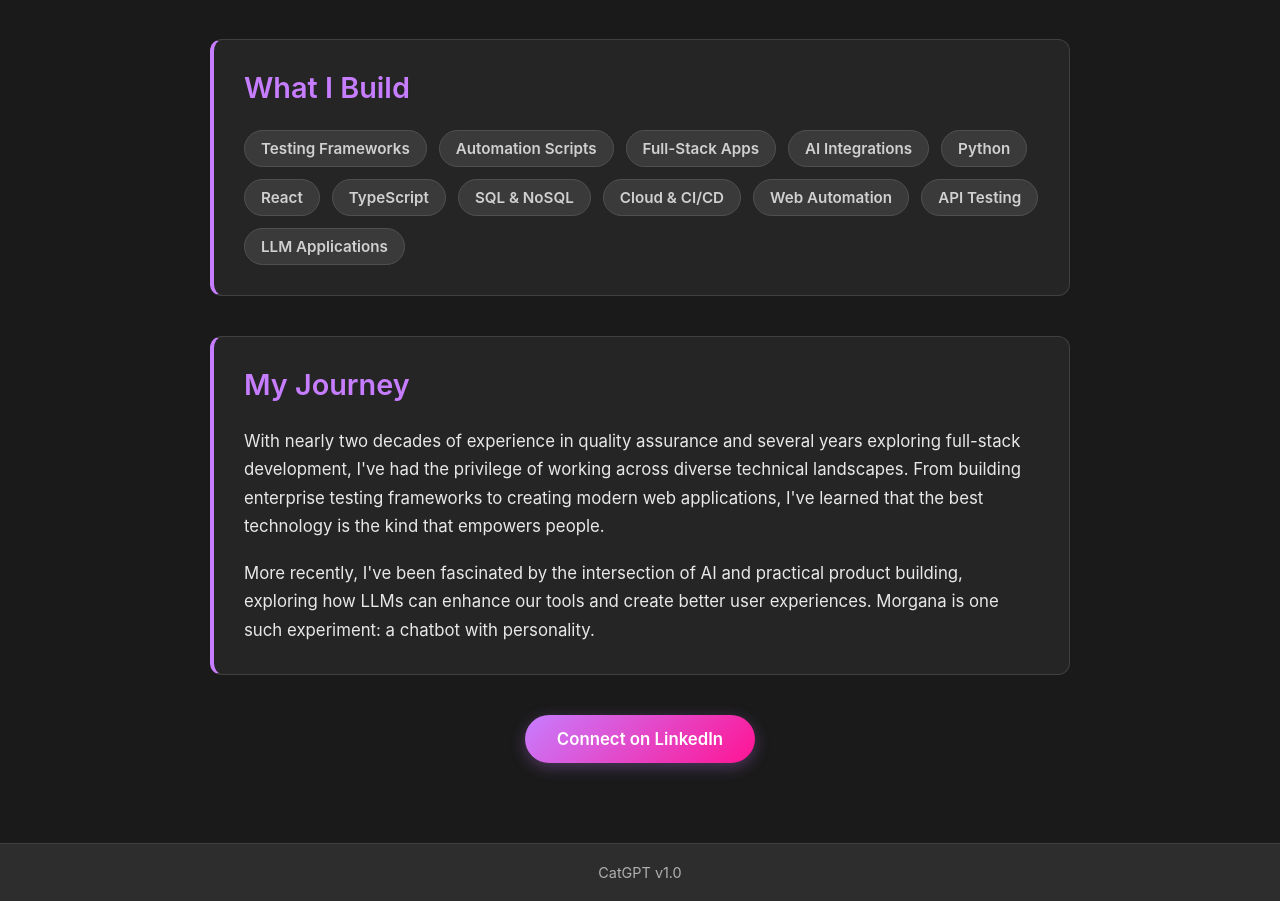
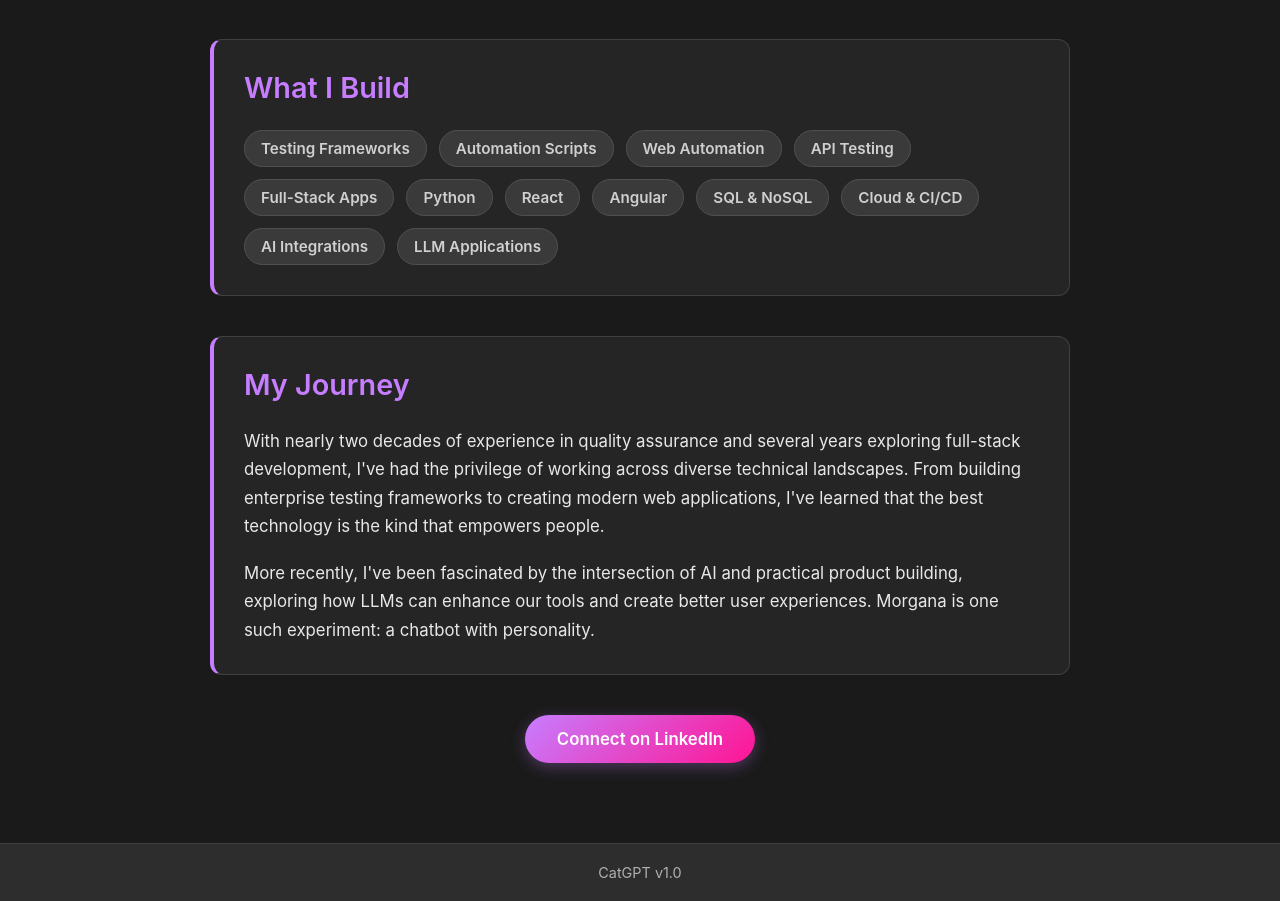
Before and after one commit to natashareis/catgpt, a React (Create React App) app in the folder client/: page /about in a window 1280 px wide. Shown: the part 1008-1909 px from the top of the page. Built offline with nearby package versions, Linux system fonts and the light colour scheme.

Commit message:
Update tech stack and refine content

```diff
--- a/client/src/About.js
+++ b/client/src/About.js
@@ -36,15 +36,15 @@ function About() {
           <div className="tech-stack">
             <span className="tech-badge">Testing Frameworks</span>
             <span className="tech-badge">Automation Scripts</span>
+            <span className="tech-badge">Web Automation</span>
+            <span className="tech-badge">API Testing</span>
             <span className="tech-badge">Full-Stack Apps</span>
-            <span className="tech-badge">AI Integrations</span>
             <span className="tech-badge">Python</span>
             <span className="tech-badge">React</span>
-            <span className="tech-badge">TypeScript</span>
+            <span className="tech-badge">Angular</span>
             <span className="tech-badge">SQL & NoSQL</span>
             <span className="tech-badge">Cloud & CI/CD</span>
-            <span className="tech-badge">Web Automation</span>
-            <span className="tech-badge">API Testing</span>
+            <span className="tech-badge">AI Integrations</span>
             <span className="tech-badge">LLM Applications</span>
           </div>
         </section>
```
